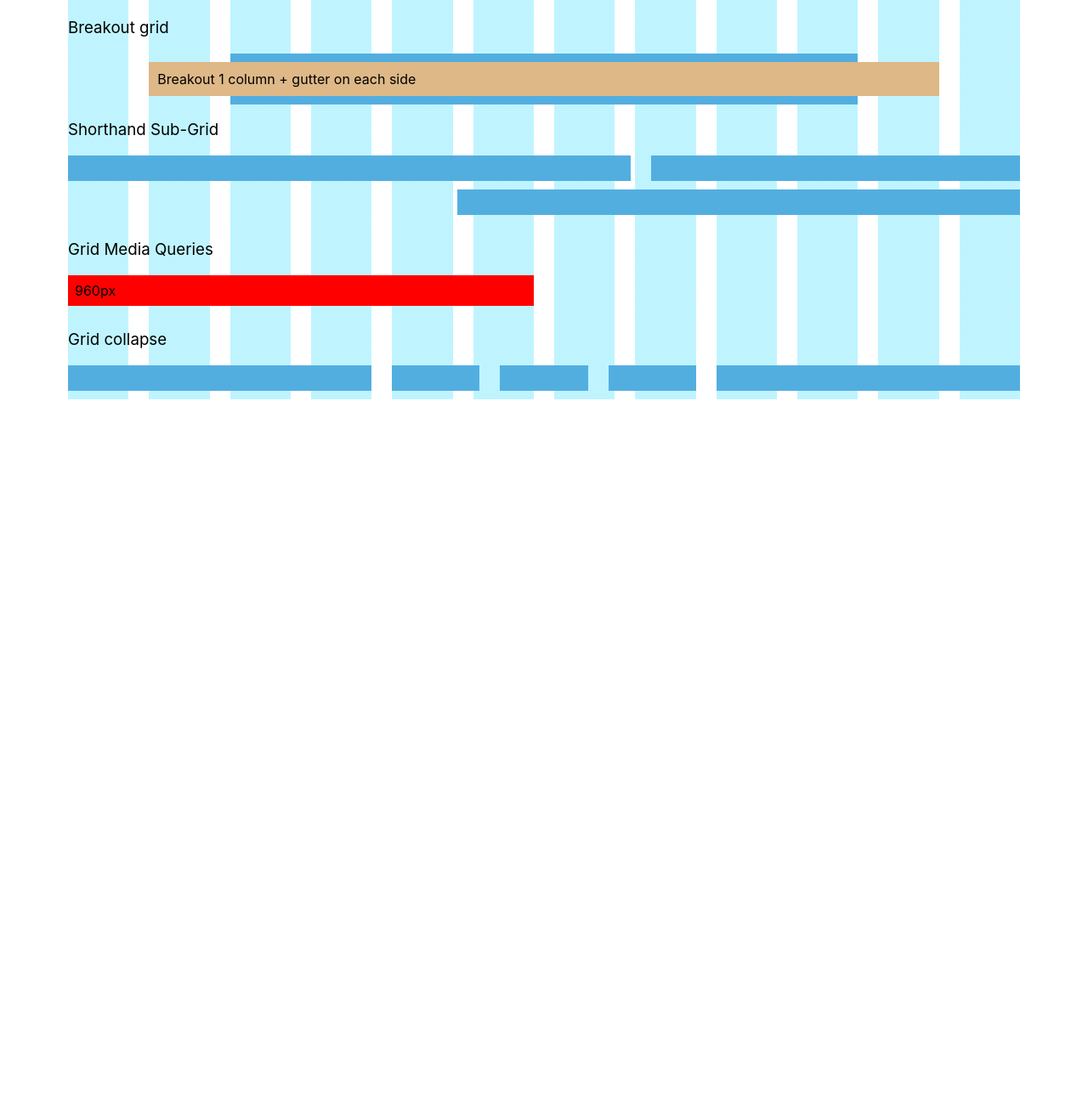
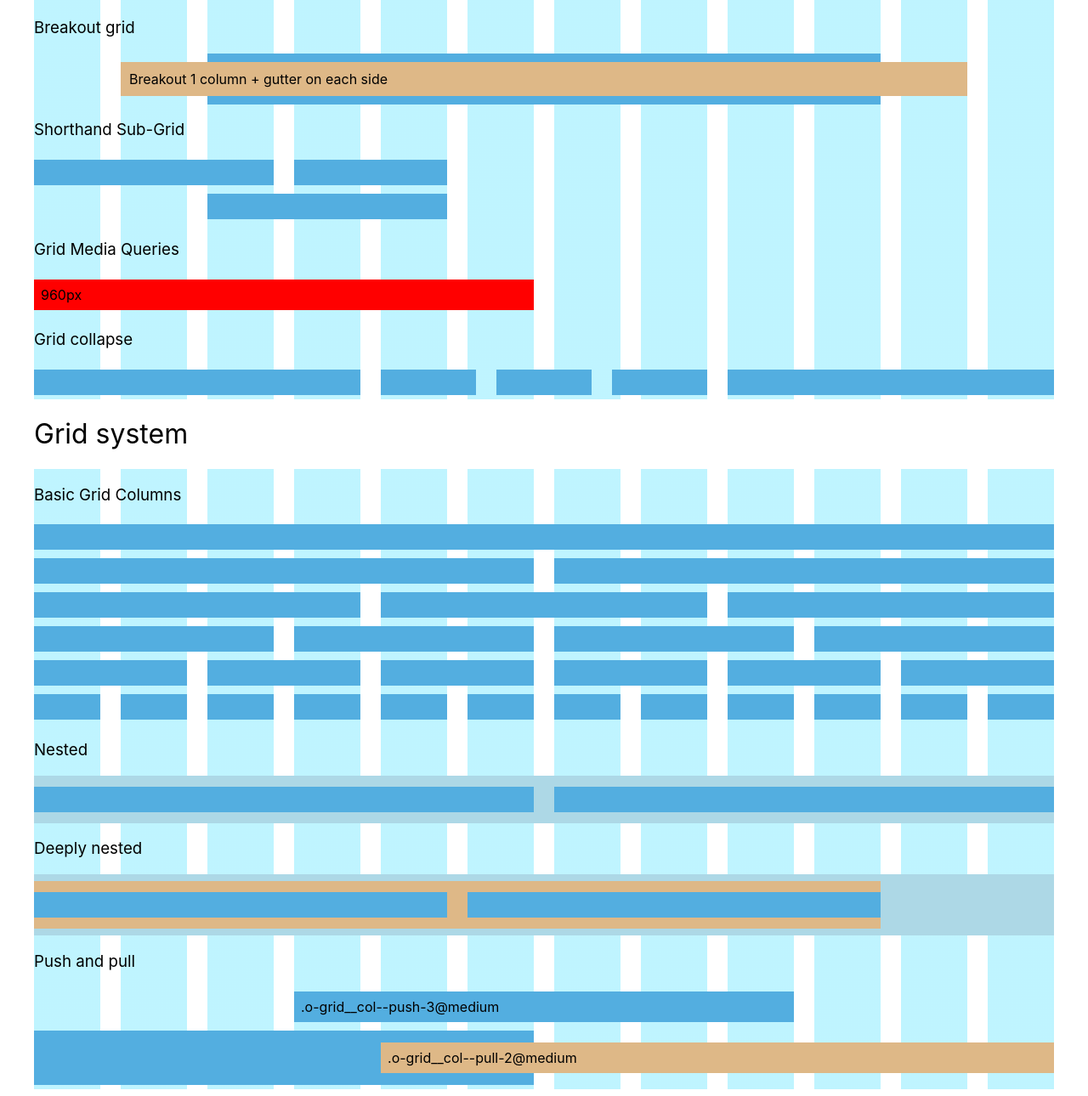
Before and after one commit to CosAnca/adaptable, a website: page contrib/index.html in a window 1280 px wide. Shown: the part 423-1713 px from the top of the page at 85% size. Before the commit the page ends 901 px from the top, so only its background shows below. Drawn offline with nearby package versions, Linux system fonts and the light colour scheme; files that its build step writes are made by us from their sources.

Commit message:
Update documentation and create grid-system example

```diff
--- a/contrib/index.html
+++ b/contrib/index.html
@@ -55,9 +55,13 @@
         <div class="o-grid__item--full">
           <h3>Shorthand Sub-Grid</h3>
         </div>
-        <div class="o-grid__item--3-of-5 c-box"></div>
-        <div class="o-grid__item--2-of-5 c-box"></div>
-        <div class="o-grid__item--3-of-5 c-box o-grid-push--2-of-5"></div>
+        <div class="o-grid__item--5">
+          <div class="o-grid--collapse">
+            <div class="o-grid__item--3-of-5 c-box"></div>
+            <div class="o-grid__item--2-of-5 c-box"></div>
+            <div class="o-grid__item--3-of-5 c-box o-grid-push--2-of-5"></div>
+          </div>
+        </div>
         <div class="o-grid__item--full">
           <h3>Grid Media Queries</h3>
         </div>
@@ -75,6 +79,68 @@
         </div>
         <div class="o-grid__item--thirds c-box"></div>
       </div>
+      <h1>Grid system</h1>
+      <div class="o-grid grid-debug">
+        <div class="o-grid__col">
+          <h3>Basic Grid Columns</h3>
+        </div>
+        <div class="o-grid__col c-box"></div>
+        <div class="o-grid__col o-grid__col--6@medium c-box"></div>
+        <div class="o-grid__col o-grid__col--6@medium c-box"></div>
+        <div class="o-grid__col o-grid__col--4@medium c-box"></div>
+        <div class="o-grid__col o-grid__col--4@medium c-box"></div>
+        <div class="o-grid__col o-grid__col--4@medium c-box"></div>
+        <div class="o-grid__col o-grid__col--3@medium c-box"></div>
+        <div class="o-grid__col o-grid__col--3@medium c-box"></div>
+        <div class="o-grid__col o-grid__col--3@medium c-box"></div>
+        <div class="o-grid__col o-grid__col--3@medium c-box"></div>
+        <div class="o-grid__col o-grid__col--2@medium c-box"></div>
+        <div class="o-grid__col o-grid__col--2@medium c-box"></div>
+        <div class="o-grid__col o-grid__col--2@medium c-box"></div>
+        <div class="o-grid__col o-grid__col--2@medium c-box"></div>
+        <div class="o-grid__col o-grid__col--2@medium c-box"></div>
+        <div class="o-grid__col o-grid__col--2@medium c-box"></div>
+        <div class="o-grid__col o-grid__col--1@medium c-box"></div>
+        <div class="o-grid__col o-grid__col--1@medium c-box"></div>
+        <div class="o-grid__col o-grid__col--1@medium c-box"></div>
+        <div class="o-grid__col o-grid__col--1@medium c-box"></div>
+        <div class="o-grid__col o-grid__col--1@medium c-box"></div>
+        <div class="o-grid__col o-grid__col--1@medium c-box"></div>
+        <div class="o-grid__col o-grid__col--1@medium c-box"></div>
+        <div class="o-grid__col o-grid__col--1@medium c-box"></div>
+        <div class="o-grid__col o-grid__col--1@medium c-box"></div>
+        <div class="o-grid__col o-grid__col--1@medium c-box"></div>
+        <div class="o-grid__col o-grid__col--1@medium c-box"></div>
+        <div class="o-grid__col o-grid__col--1@medium c-box"></div>
+        <div class="o-grid__col">
+          <h3>Nested</h3>
+        </div>
+        <div class="o-grid__col c-box-parent">
+          <div class="o-grid">
+            <div class="o-grid__col o-grid__col--6@medium c-box"></div>
+            <div class="o-grid__col o-grid__col--6@medium c-box"></div>
+          </div>
+        </div>
+        <div class="o-grid__col">
+          <h3>Deeply nested</h3>
+        </div>
+        <div class="o-grid__col c-box-parent">
+          <div class="o-grid">
+            <div class="o-grid__col o-grid__col--10@medium" style="padding: 0.5rem 0; background-color: burlywood;">
+              <div class="o-grid">
+                <div class="o-grid__col o-grid__col--6@medium c-box"></div>
+                <div class="o-grid__col o-grid__col--6@medium c-box"></div>
+              </div>
+            </div>
+          </div>
+        </div>
+        <div class="o-grid__col">
+          <h3>Push and pull</h3>
+        </div>
+        <div class="o-grid__col o-grid__col--6@medium o-grid__col--push-3@medium c-box">.o-grid__col--push-3@medium</div>
+        <div class="o-grid__col o-grid__col--6@medium c-box" style="padding: 2rem 0;"></div>
+        <div class="o-grid__col o-grid__col--8@medium o-grid__col--pull-2@medium c-box" style="align-self: center; background-color: burlywood;">.o-grid__col--pull-2@medium</div>
+      </div>
     </main>
   </body>
 </html>
--- a/contrib/patterns/_box.scss
+++ b/contrib/patterns/_box.scss
@@ -1,6 +1,12 @@
+.c-box-parent {
+  background-color: lightblue;
+  padding: 0.5rem 0;
+}
+
 .c-box {
   background-color: $color-adaptable-blue;
-  margin-bottom: 10px;
+  margin-top: 5px;
+  margin-bottom: 5px;
   min-height: 30px;
   padding: 0.5rem;
 }
--- a/contrib/patterns/_global.scss
+++ b/contrib/patterns/_global.scss
@@ -16,7 +16,15 @@ h4 {
 }
 
 main {
-  max-width: 1120px;
+  max-width: 1200px + map-get($adaptable-grid, gutter) * 2;
   margin-right: auto;
   margin-left: auto;
+  padding-right: map-get($adaptable-grid, gutter);
+  padding-left: map-get($adaptable-grid, gutter);
 }
+
+img {
+  max-width: 100%;
+  height: auto;
+  vertical-align: middle;
+}
--- /dev/null
+++ b/contrib/patterns/_grid-system.scss
@@ -0,0 +1,110 @@
+// =============================================================================
+// OBJECTS / GRID
+// =============================================================================
+
+// The Grid object provides us with a column-style layout system. This file
+// contains the basic structural elements, but classes should be complemented
+// with grid item modifier classes, for example:
+//
+// <div class="o-container">
+//   <div class="o-grid">
+//     <div class="o-grid__col o-grid__col--6">...</div>
+//     <div class="o-grid__col o-grid__col--6">...</div>
+//   </div>
+// </div>
+//
+// Our grid object also consumes the gutters of its container to allow easier
+// grid nesting.
+//
+// Grid object creates a flexbox grid container using the grid-container mixin.
+//
+// .o-grid {
+//   @include grid-container;
+// }
+//
+// Output
+// .o-grid {
+//   display: flex;
+//   flex: 1 0 calc(100% + 48px);
+//   flex-wrap: wrap;
+//   margin-left: -24px;
+//   margin-right: -24px;
+// }
+
+.o-grid {
+  @include grid-container;
+}
+
+// Grid column creates the basics for the grid column layout
+//
+// .o-grid__col {
+//   @include grid-column;
+// }
+//
+// Output
+// .o-grid__col {
+//   flex-shrink: 0;
+//   width: calc(100% - 48px);
+//   max-width: calc(100% - 48px);
+//   margin-left: 24px;
+// }
+
+.o-grid__col {
+  @include grid-column;
+}
+
+//
+// Tools (Private) - Build grid columns modifier classes
+// ==========================================================================
+//
+// This code will generate our grid system column modifier classes in one go.
+// You shouldn’t need to know the full ins-and-outs of what is going on below,
+// all you really need to know is that we end up with a suite of classes like:
+//
+// .o-grid__col--6 -- spans for 6 columns
+// .o-grid__col--9@md -- spans for 9 columns on medium and up screens
+// .o-grid__col--push-8 -- push an column over to the right by 8 cols
+// .o-grid__col--pull-3@lg -- pull an column to the left by 3 columns
+//                            on large and up screens
+//
+// that you can then use with the main `.o-grid__col` class to modify your
+// grid columns size and position.
+
+@mixin _build-grid-system($breakpoint: null) {
+  // Get the total number of columns defined on our $adaptable-grid object inside
+  // _grid-settings file.
+  $grid-columns: map-get($adaptable-grid, columns);
+
+  // Initiate an empty map so we can push into it
+  // our column widths from the loop below.
+  $column-widths: ();
+
+  // Loop through the number of columns in our grid
+  @for $i from 1 through $grid-columns {
+    // Build a class in the format `.o-grid__col--6[@<breakpoint>]`.
+    .o-grid__col--#{$i}#{$breakpoint} {
+      @include grid-span($i of $grid-columns);
+    }
+
+    // Build a class in the format `.o-grid__col--push-2[@<breakpoint>]`.
+    .o-grid__col--push-#{$i}#{$breakpoint} {
+      @include grid-push($i of $grid-columns);
+    }
+
+    // Build a class in the format `.o-grid__col--pull-2[@<breakpoint>]`.
+    .o-grid__col--pull-#{$i}#{$breakpoint} {
+      @include grid-push(-$i of $grid-columns);
+    }
+  }
+}
+
+// Generate our regular, non-responsive classes.
+@include _build-grid-system;
+
+// Generate our responsive classes by looping over the series of breakpoints
+// held by $mq-breakpoints inside _breakpoint.scss file.
+@each $breakpoint, $value in $mq-breakpoints {
+  @include mq($from: $breakpoint) {
+    @include _build-grid-system(\@#{$breakpoint});
+  }
+}
--- a/contrib/styles.scss
+++ b/contrib/styles.scss
@@ -12,3 +12,4 @@
 @import "patterns/grid-breakout";
 @import "patterns/grid-media";
 @import "patterns/grid-debug";
+@import "patterns/grid-system";
--- a/core/mixins/_grid-breakout.scss
+++ b/core/mixins/_grid-breakout.scss
@@ -26,6 +26,7 @@
 /// @example css
 ///
 ///   .element {
+///     min-width: 100%;
 ///     margin-right: calc(-12.5% - 1.6875rem + 1.5rem);
 ///     margin-left: calc(-12.5% - 1.6875rem + 1.5rem);
 ///   }
@@ -36,6 +37,7 @@
   $column-width: _adaptable-column-width($grid, $columns);
   $_grid-gutter: _retrieve-adaptable-setting($grid, gutter);
 
+  min-width: 100%;
   margin-right: calc(-#{$column-width} + #{$_grid-gutter});
   margin-left: calc(-#{$column-width} + #{$_grid-gutter});
 }
```
Also changed, not shown: README.md.
